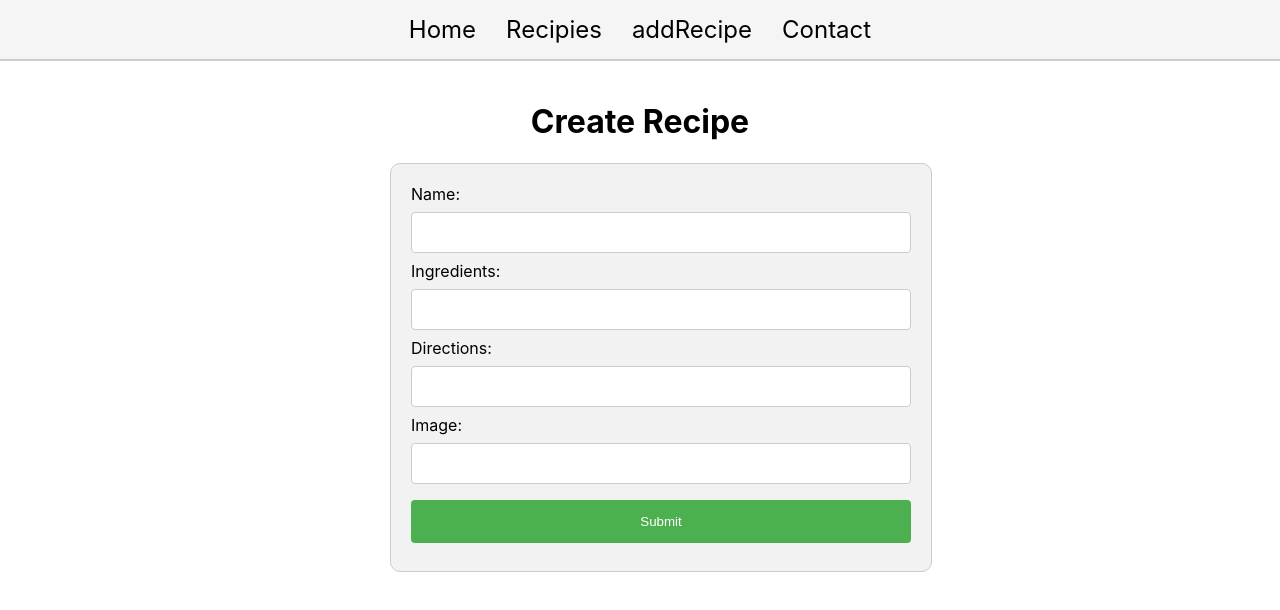
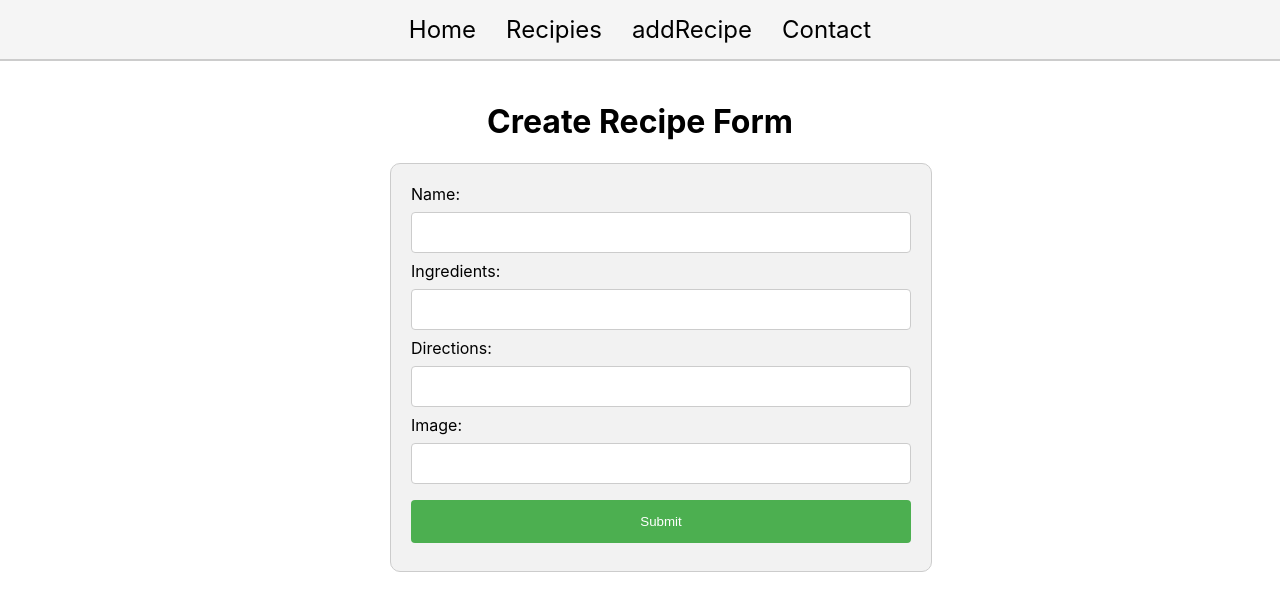
Before and after one commit to kipkemoi98/phase-2-independent-project, a React (Create React App) app: page /add in a window 1280 px wide. Shown: the top 610 px of the page. Built offline with nearby package versions, Linux system fonts and the light colour scheme.

Commit message:
first commit

```diff
--- a/src/pages/CreteRecipe.jsx
+++ b/src/pages/CreteRecipe.jsx
@@ -39,7 +39,7 @@ export default function CreteRecipe() {
     }
   return (
     <div className="container">
-      <h1>Create Recipe</h1>
+      <h1>Create Recipe Form</h1>
       <form onSubmit={postRecipe } className="form-center">
         <label>Name:</label>
         <input type="text" name="name" />
--- a/src/pages/RecipeItems.jsx
+++ b/src/pages/RecipeItems.jsx
@@ -8,7 +8,7 @@ export default function RecipeItem() {
 
   const fetchData = async () => {
     const response = await axios.get(
-      "https://boiling-hollows-58510.herokuapp.com/recipe"
+      "https://developer.edamam.com/edamam-docs-recipe-api"
     );
     setRecipes(response.data);
   };
```
